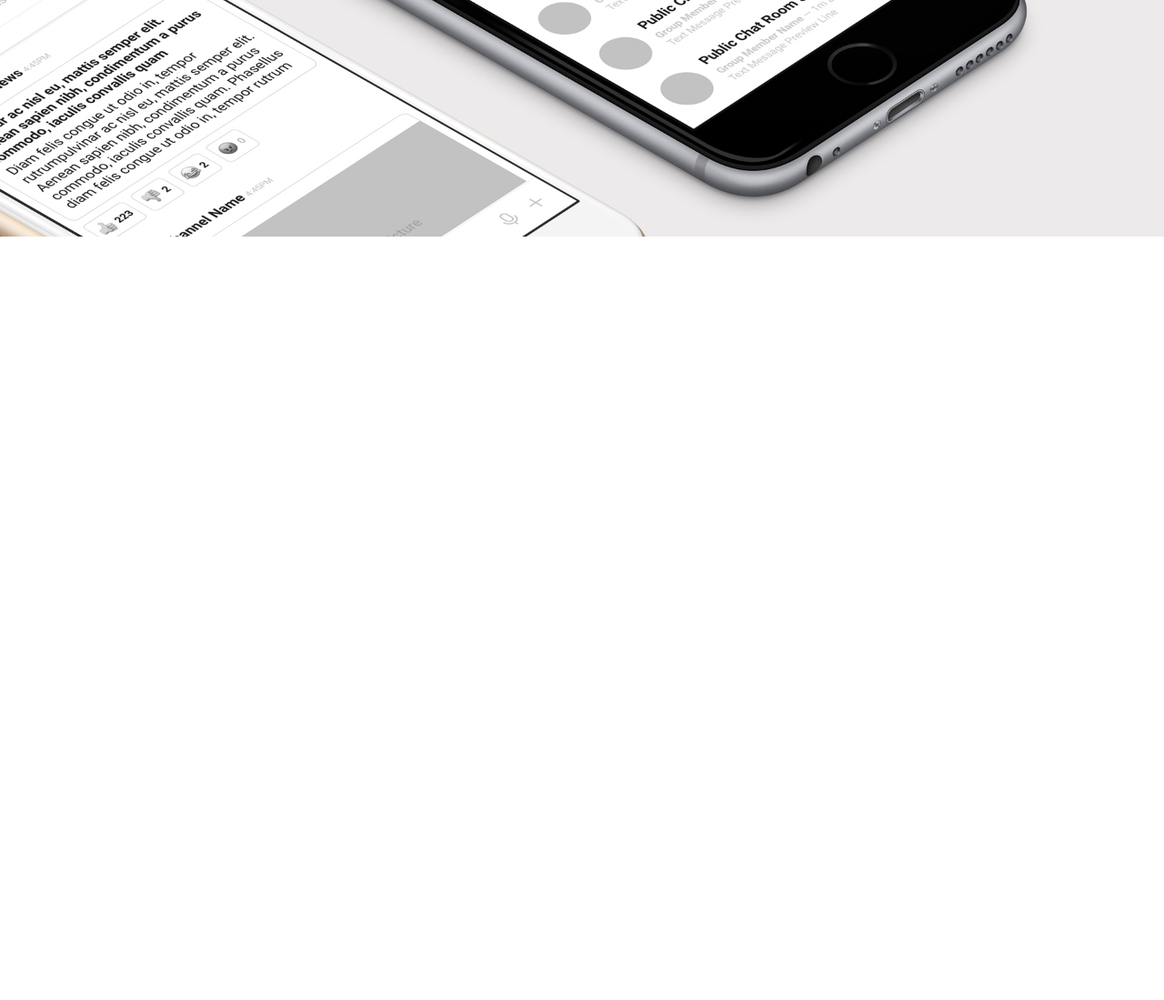
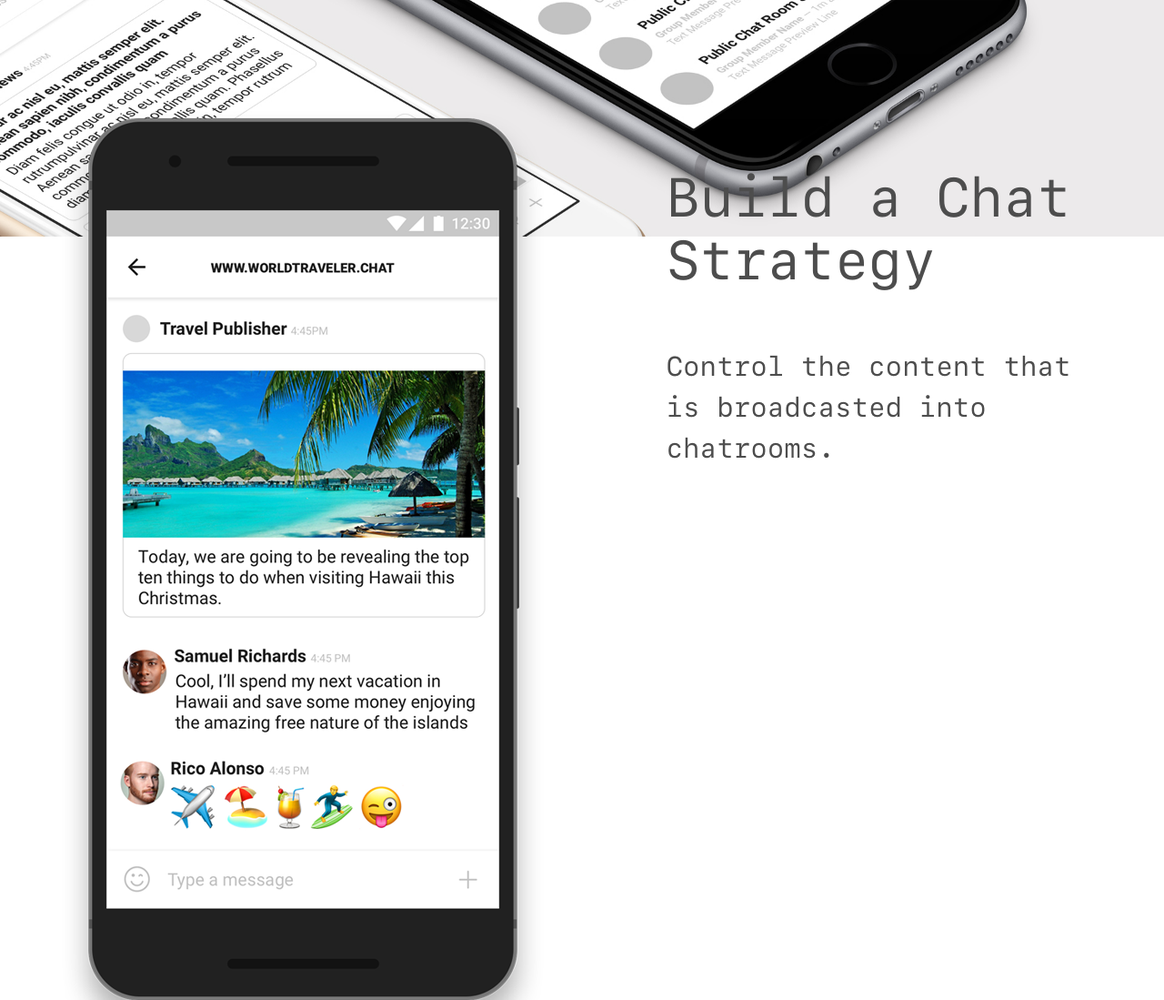
Before and after one commit to xalesouzax/gc-landingpage-v2, a plain HTML site: page index.html in a window 1280 px wide. Shown: the part 1240-2339 px from the top of the page at 91% size. Before the commit the page ends 1688 px from the top, so only its background shows below. Drawn offline with Linux system fonts and the light colour scheme.

Commit message:
improvements

```diff
--- a/css/style.css
+++ b/css/style.css
@@ -101,3 +101,63 @@ h1, p {
 	height: auto;
 
 }
+
+.feature1 {
+
+	margin-top: -142px;
+
+}
+
+.flexbox {
+
+	width: 100%;
+	display: flex;
+	flex-direction: row;
+	flex-wrap: nowrap;
+	justify-content: space-around;
+
+}
+
+.feature1-title {
+
+	font-size: 60px;
+	width: 480px;
+
+}
+
+.feature1-text {
+
+	font-size: 30px;
+	line-height: 45px;
+	width: 480px;
+
+}
+
+/*.mock-size {
+
+	text-align: right;
+
+}*/
+
+/*.feature1-width {
+
+	width: 100%;
+	vertical-align: middle;
+
+}*/
+
+
+/*.feature1-right {
+
+	width: 30%;
+	margin-right: 10%;
+	margin-top: 125px;
+	vertical-align: middle;
+
+}*/
+
+/*.feature1-left {
+
+	text-align: right;
+
+}*/
--- a/index.html
+++ b/index.html
@@ -41,6 +41,19 @@
 
 	</section>
 
+	<section class="flexbox feature1">
+
+		<div class="feature1-width feature1-left">
+			<img class="mock-size" src="img/mock.png">
+		</div>
+
+		<div class="feature1-width feature1-right">
+			<p class="feature1-title">Build a Chat Strategy</p>
+			<p class="feature1-text">Control the content that is broadcasted into chatrooms.</p>
+		</div>
+
+	</section>
+
 <br>
 <br>
 <br>
```
Also changed, not shown: img/mock.png (added).
